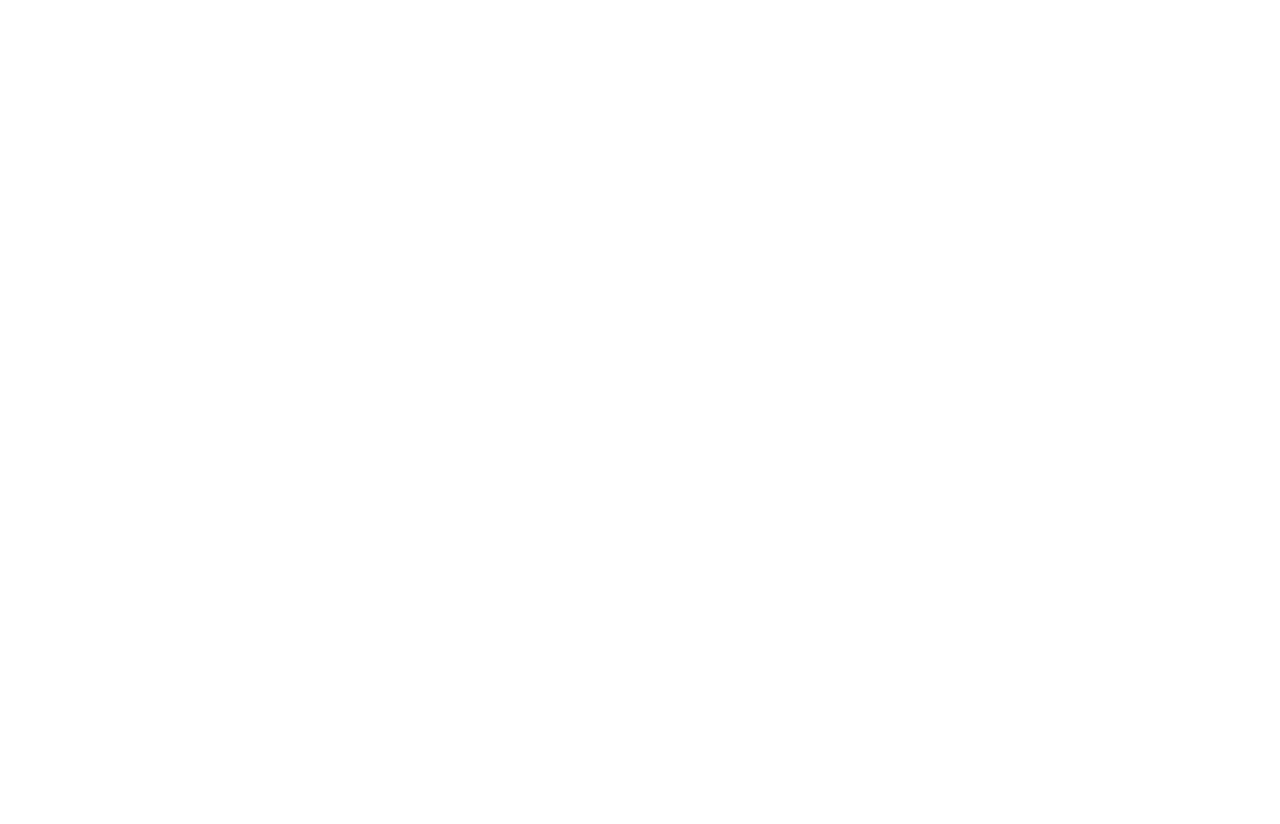
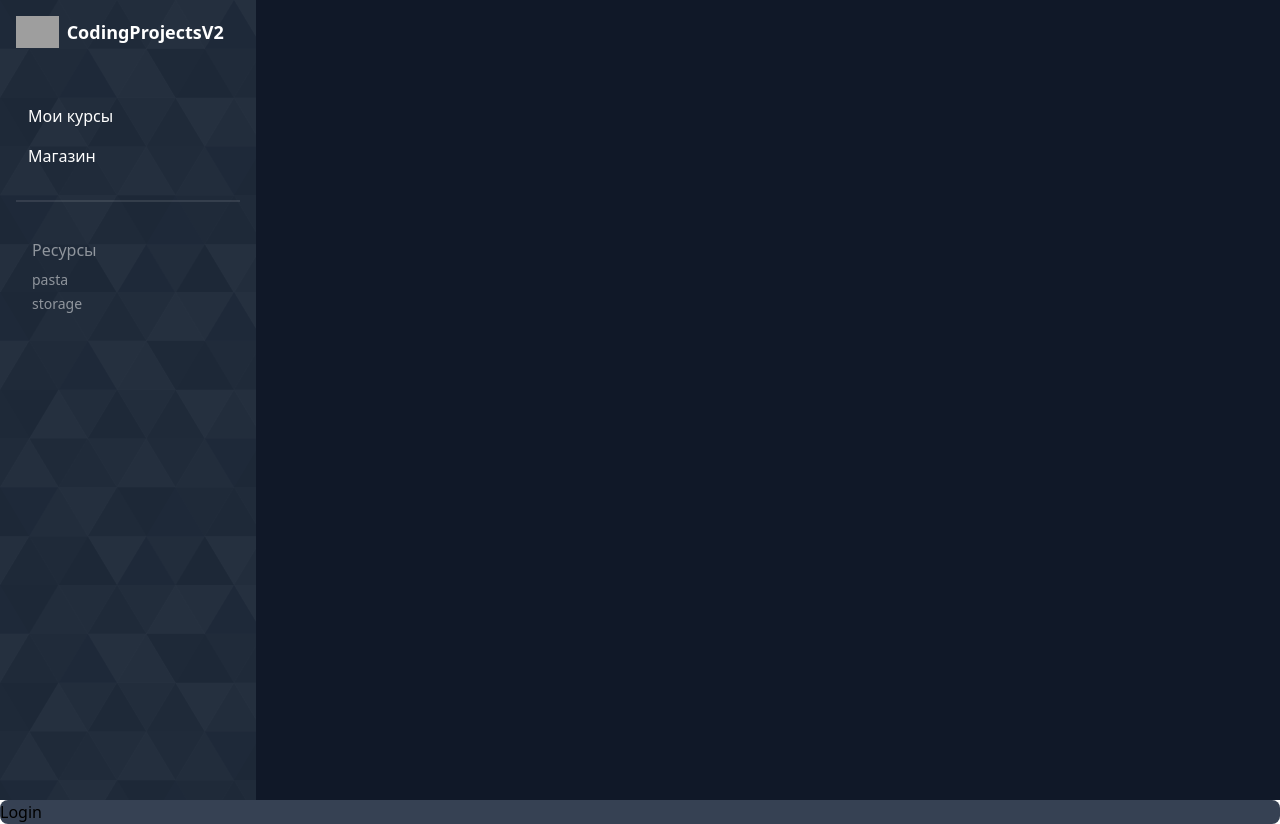
Before and after one commit to codingprojectsv2/frontend, a Vue app: page /login in a window 1280 px wide. Before the commit this address had no page. Before the commit the page ends 800 px from the top, so only its background shows below. Built offline with nearby package versions, Linux system fonts and the light colour scheme; grey boxes are pictures that could not be loaded; the HTML template or start-up script is replaced by a standard one.

Commit message:
creating navbar

```diff
--- a/src/router/index.ts
+++ b/src/router/index.ts
@@ -1,5 +1,6 @@
 import { createRouter, createWebHistory } from 'vue-router'
 import Home from '../views/Home.vue'
+import Login from '../views/auth/Login.vue'
 
 const router = createRouter({
   history: createWebHistory(import.meta.env.BASE_URL),
@@ -9,6 +10,11 @@
       name: 'home',
       component: Home,
     },
+    {
+      path: '/login',
+      name: 'login',
+      component: Login,
+    },
   ],
 })
 
--- a/src/views/auth/Login.vue
+++ b/src/views/auth/Login.vue
@@ -0,0 +1,11 @@
+<template>
+<div class="min-h-screen dark:bg-gray-900">
+    <Navbar />
+
+    <div class="flex flex-col h-full">
+        <div class="bg-gray-700 rounded-lg">
+            <h4>Login</h4>
+        </div>
+    </div>
+  </div>
+</template>
```
